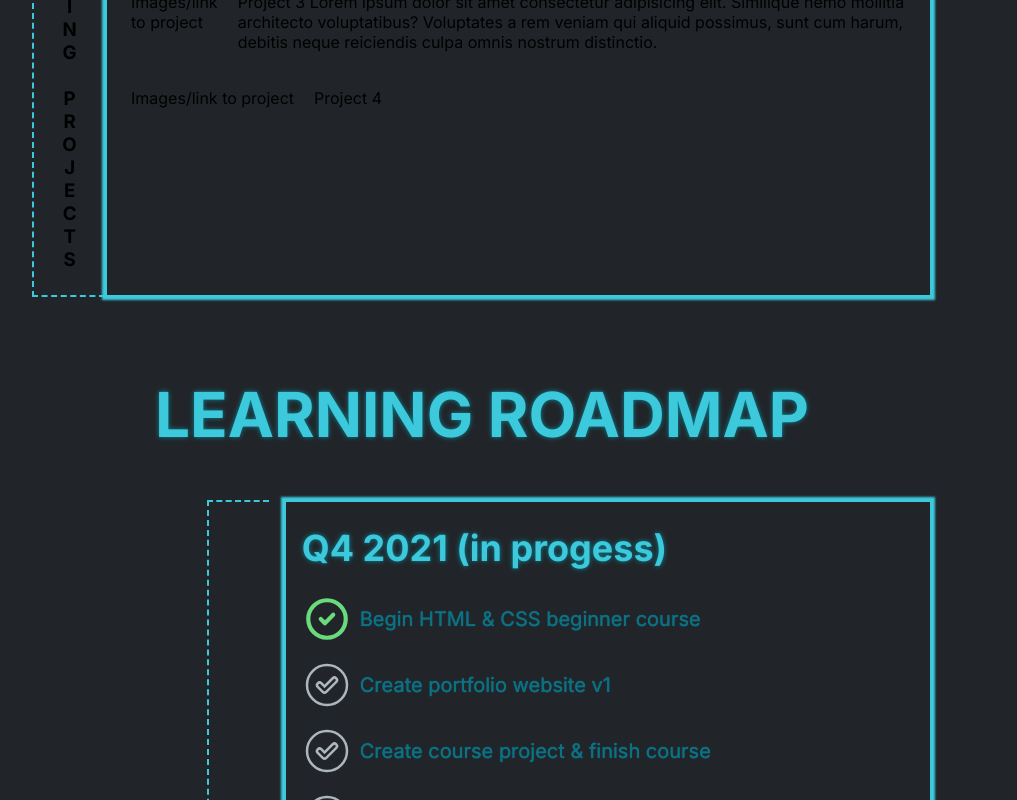
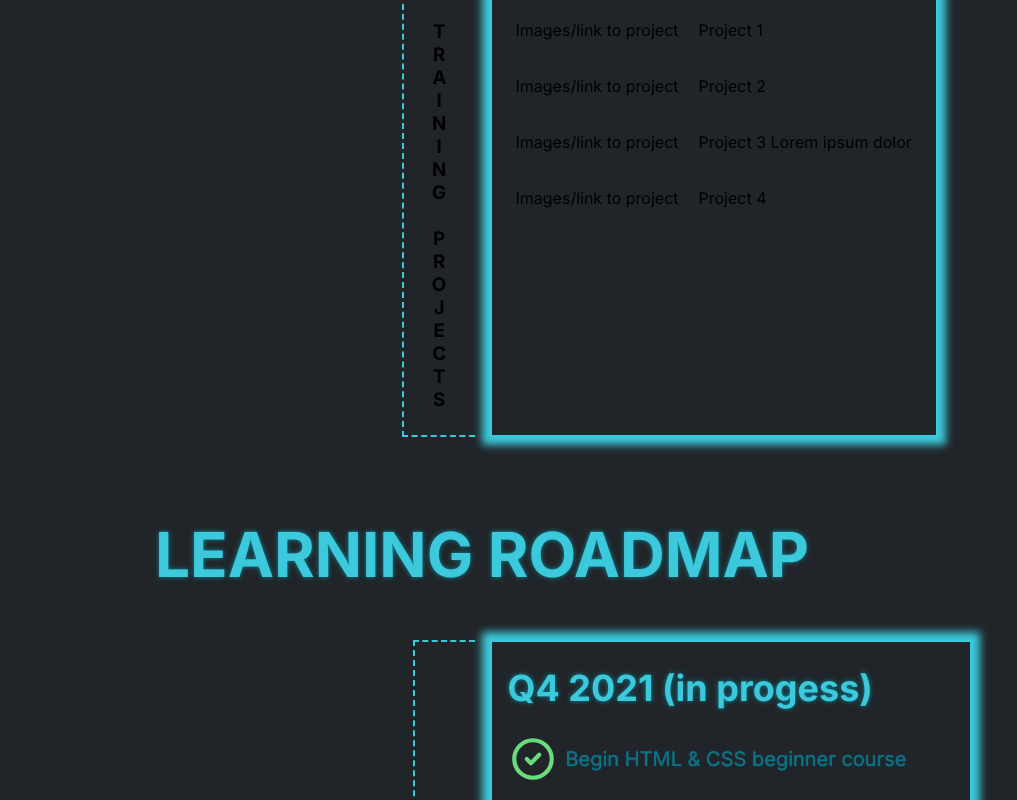
Before and after one commit to galhard/p_v1, a plain HTML site: page index.html in a window 1280 px wide. Shown: the part 1500-2300 px from the top of the page, without its empty margins (158-1175 px from the left). Drawn offline with Linux system fonts and the light colour scheme.

Commit message:
Add files via upload

```diff
--- a/index.html
+++ b/index.html
@@ -47,9 +47,7 @@
           <p>Images/link to project</p>
           <p>
             Project 3 Lorem ipsum dolor sit amet consectetur adipisicing elit.
-            Similique nemo mollitia architecto voluptatibus? Voluptates a rem
-            veniam qui aliquid possimus, sunt cum harum, debitis neque
-            reiciendis culpa omnis nostrum distinctio.
+            Similique nemo mollitia architecto
           </p>
         </li>
         <li class="rp4">
@@ -69,12 +67,7 @@
         </li>
         <li class="tp3">
           <p>Images/link to project</p>
-          <p>
-            Project 3 Lorem ipsum dolor sit amet consectetur adipisicing elit.
-            Similique nemo mollitia architecto voluptatibus? Voluptates a rem
-            veniam qui aliquid possimus, sunt cum harum, debitis neque
-            reiciendis culpa omnis nostrum distinctio.
-          </p>
+          <p>Project 3 Lorem ipsum dolor</p>
         </li>
         <li class="tp4">
           <p>Images/link to project</p>
--- a/style.css
+++ b/style.css
@@ -6,8 +6,8 @@
 body {
   /* border: 10px solid black; */
   font-family: "Inter", sans-serif;
-  width: 900px;
-  margin: 20px auto;
+  /* width: 900px; */
+  margin: 20px 150px;
   background-color: #212529;
 }
 nav {
@@ -26,10 +26,10 @@ section {
 /* PROJECTS SECTION */
 #projects {
   display: grid;
-  grid-template-columns: auto 1fr;
+  grid-template-columns: 1fr 1fr;
+  grid-template-rows: 0fr 1fr 1fr;
   justify-items: center;
-  row-gap: 24px;
-  /* border: 2px solid #3bc9db; */
+  gap: 48px 15px;
 }
 .projects-title {
   grid-column: 1/-1;
@@ -50,6 +50,7 @@ section {
   text-orientation: upright;
   border: 2px dashed #3bc9db;
   border-right: none;
+  justify-self: end;
   padding: 24px;
 }
 
@@ -57,12 +58,12 @@ section {
   grid-column: 2;
   grid-row: 2;
   border: 2px solid #3bc9db;
-  box-shadow: 0px 0px 2px 3px #3bc9db;
+  box-shadow: 0px 0px 8px 8px #3bc9db;
+  justify-self: start;
   padding: 24px;
 }
 .real-projects li {
   display: flex;
-  /* flex-direction: column; */
   gap: 20px;
   margin-bottom: 36px;
 }
@@ -75,13 +76,15 @@ section {
   text-orientation: upright;
   border: 2px dashed #3bc9db;
   border-right: none;
+  justify-self: end;
   padding: 24px;
 }
 .training-projects {
   grid-column: 2;
   grid-row: 3;
   border: 2px solid #3bc9db;
-  box-shadow: 0px 0px 2px 3px #3bc9db;
+  box-shadow: 0px 0px 8px 8px #3bc9db;
+  justify-self: start;
   padding: 24px;
 }
 .training-projects li {
@@ -96,15 +99,17 @@ section {
 #roadmap {
   /* width: 100%;
   height: 500px; */
+  margin: 0 auto;
   display: grid;
-  grid-template-columns: 1fr auto;
-  grid-template-rows: 0fr 1fr;
+  grid-template-columns: 1fr 1fr;
+  grid-template-rows: 0fr 1fr 1fr;
   gap: 48px 15px;
   justify-items: center;
+  /* justify-items: space-around; */
 }
 
 .roadmap-title {
-  grid-column: 1/4;
+  grid-column: 1/-1;
   grid-row: 1/2;
   justify-self: center;
   align-self: center;
@@ -127,11 +132,11 @@ section {
 }
 .q {
   border: 2px solid #3bc9db;
-  /* border-radius: 3%; */
-  grid-column: 2/4;
+  /* border-radius: 9px; */
+  grid-column: 2/-1;
   justify-self: start;
   padding: 24px 16px;
-  box-shadow: 0px 0px 2px 3px #3bc9db;
+  box-shadow: 0px 0px 8px 8px #3bc9db;
 }
 
 .q p {
@@ -160,6 +165,7 @@ section {
   color: #0b7285;
   text-shadow: 0px 0px 1px #0c8599;
 }
+
 .undone {
   border: none;
   width: 50px;
```
